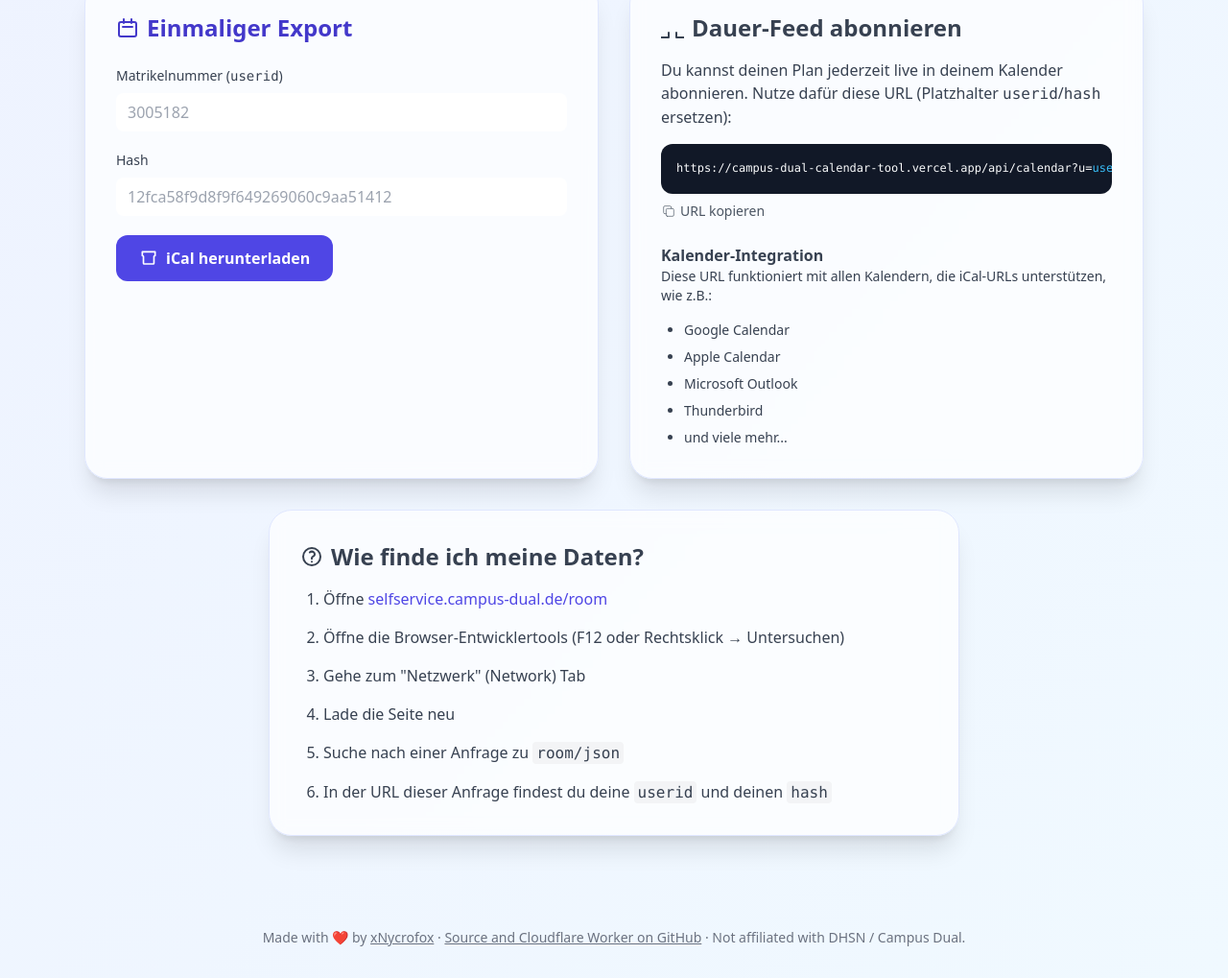
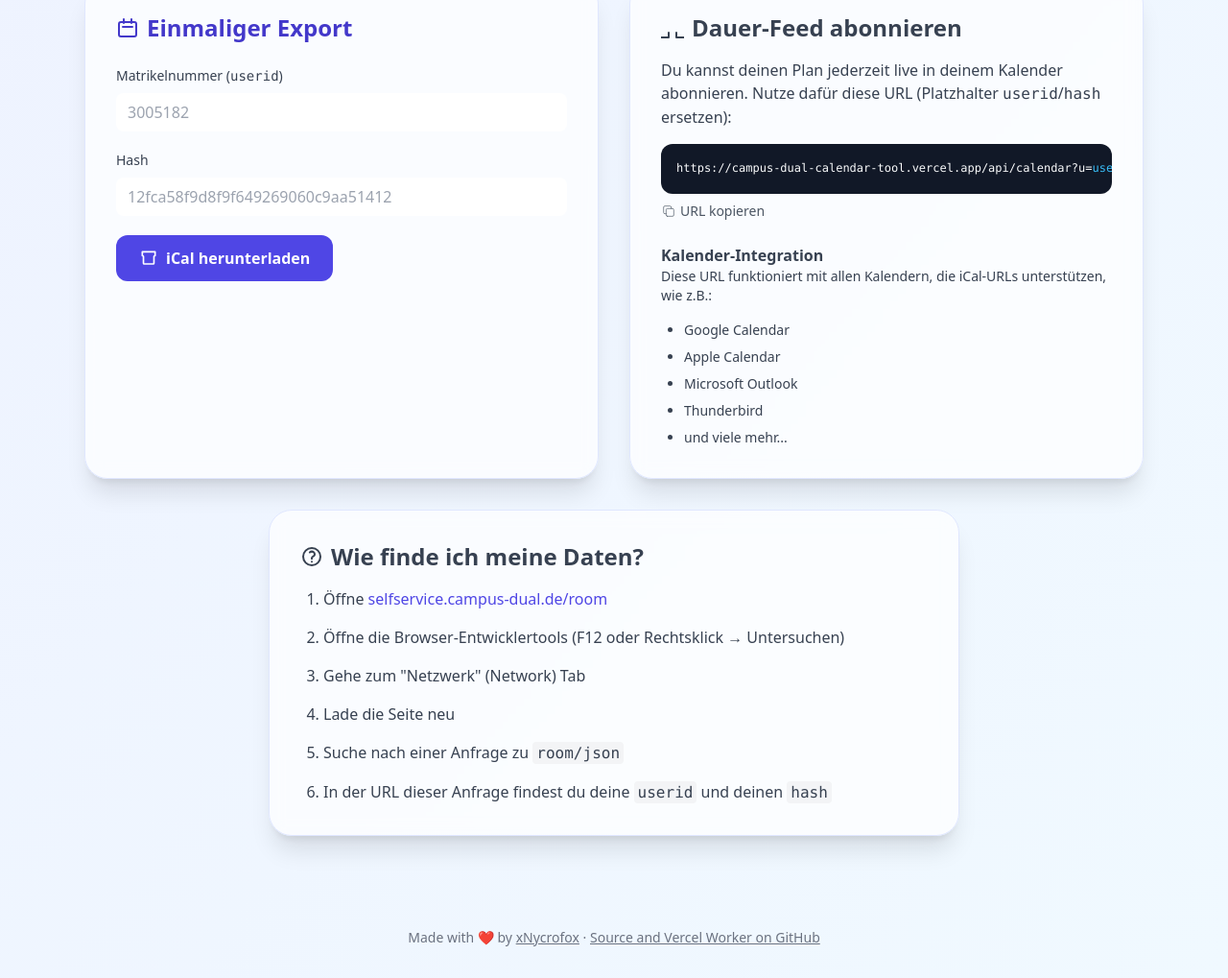
Before and after one commit to xNycrofox/campus-dual-calendar-tool, a website: page index.html in a window 1280 px wide. Shown: the part 501-1520 px from the top of the page at 96% size. Drawn offline with nearby package versions, Linux system fonts and the light colour scheme.

Commit message:
Update footer text: change reference from Cloudflare Worker to Vercel Worker

```diff
--- a/index.html
+++ b/index.html
@@ -109,7 +109,7 @@
   </main>
 
   <footer class="mt-auto py-8 text-center text-sm text-gray-500 dark:text-gray-400">
-    Made with ❤ by <a target="_blank" rel="noopener noreferrer" href="https://github.com/xNycrofox" class="underline hover:text-indigo-600">xNycrofox</a> · <a rel="noopener noreferrer" href="https://github.com/xNycrofox/campus-dual-calendar-tool/tree/main" target="_blank" class="underline hover:text-indigo-600">Source and Cloudflare Worker on GitHub</a> · Not affiliated with DHSN / Campus Dual.
+    Made with ❤ by <a target="_blank" rel="noopener noreferrer" href="https://github.com/xNycrofox" class="underline hover:text-indigo-600">xNycrofox</a> · <a rel="noopener noreferrer" href="https://github.com/xNycrofox/campus-dual-calendar-tool/tree/main" target="_blank" class="underline hover:text-indigo-600">Source and Vercel Worker on GitHub</a>
   </footer>
 
   <!-- Scripts --------------------------------------------------------------->
```
